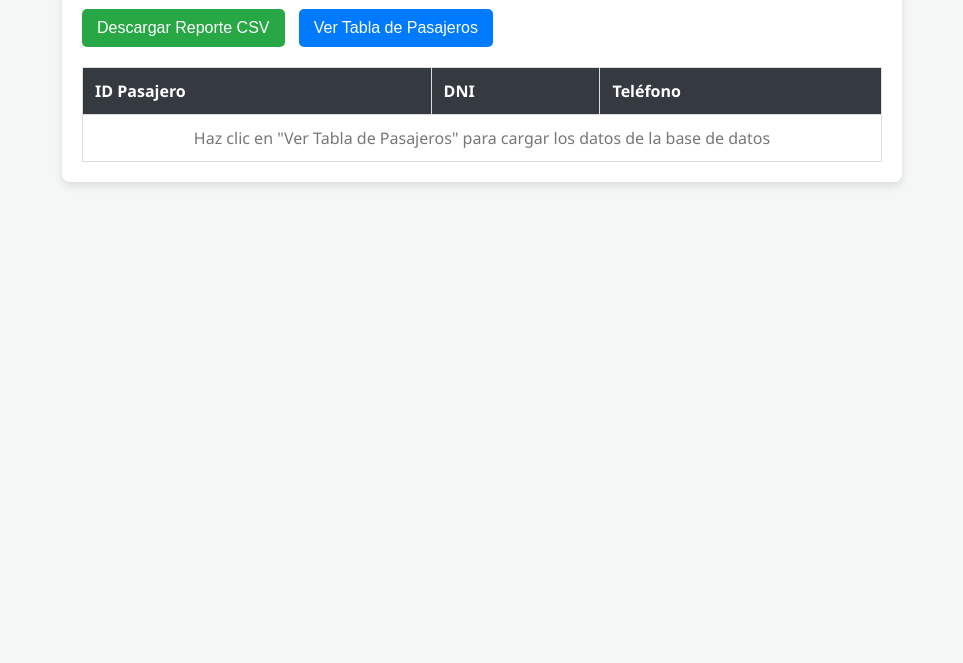
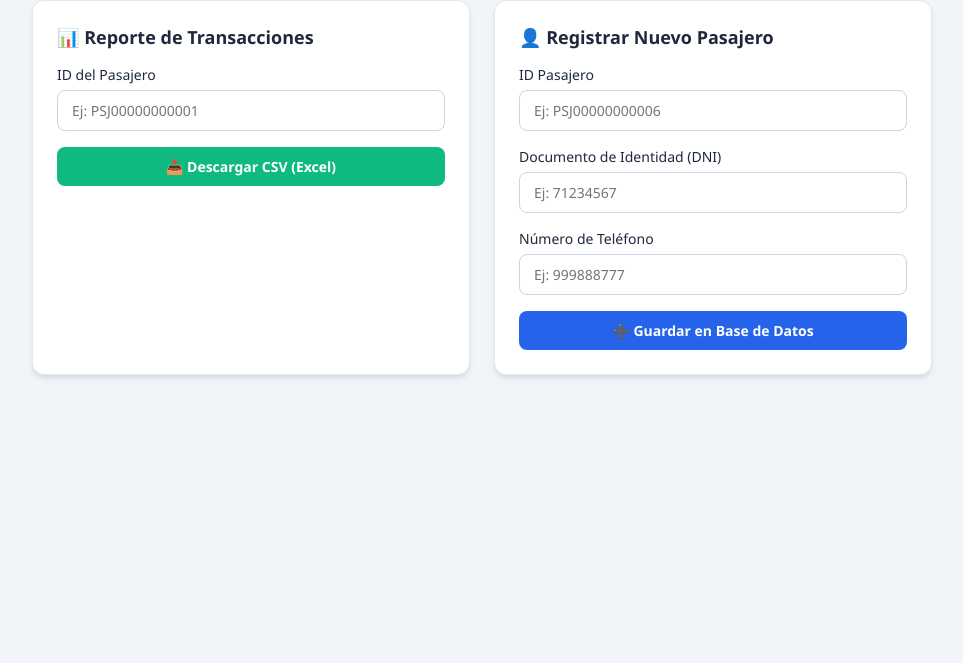
Before and after one commit to wiliams-Dante/course_database, a plain HTML site: page frontend/index.html in a window 1280 px wide. Shown: the part 137-800 px from the top of the page, without its empty margins (158-1121 px from the left). Drawn offline with Linux system fonts and the light colour scheme.

Commit message:
feat: cambio del frontend, pedir reporte por pasajero e implementacion de registrar un nuevo pasajero

```diff
--- a/frontend/index.html
+++ b/frontend/index.html
@@ -5,99 +5,115 @@
     <meta name="viewport" content="width=device-width, initial-scale=1.0">
     <title>Panel de Transporte - Entrega 1</title>
     <style>
-        body {
-            font-family: 'Segoe UI', Tahoma, Geneva, Verdana, sans-serif;
-            margin: 40px;
-            background-color: #f4f7f6;
+        :root {
+            --primary: #2563eb;
+            --primary-hover: #1d4ed8;
+            --success: #10b981;
+            --success-hover: #059669;
+            --bg-color: #f1f5f9;
+            --card-bg: #ffffff;
+            --text-main: #1e293b;
+            --text-muted: #64748b;
         }
-        .container {
-            max-width: 800px;
-            margin: 0 auto;
-            background: white;
-            padding: 20px;
-            border-radius: 8px;
-            box-shadow: 0 4px 8px rgba(0,0,0,0.1);
-        }
-        h1 { color: #333; }
-        .btn {
-            padding: 10px 15px;
-            border: none;
-            border-radius: 5px;
-            cursor: pointer;
-            color: white;
-            font-size: 16px;
-            margin-right: 10px;
-            transition: 0.3s;
-        }
-        .btn-csv { background-color: #28a745; }
-        .btn-csv:hover { background-color: #218838; }
-        .btn-load { background-color: #007bff; }
-        .btn-load:hover { background-color: #0069d9; }
-        table {
-            width: 100%;
-            border-collapse: collapse;
-            margin-top: 20px;
-        }
-        th, td {
-            border: 1px solid #ddd;
-            padding: 12px;
-            text-align: left;
-        }
-        th { background-color: #343a40; color: white; }
+        * { box-sizing: border-box; margin: 0; padding: 0; font-family: 'Segoe UI', system-ui, sans-serif; }
+
+        body { background-color: var(--bg-color); color: var(--text-main); display: flex; justify-content: center; padding: 40px 20px; }
+
+        .dashboard-container { max-width: 900px; width: 100%; display: grid; gap: 24px; }
+
+        .header { text-align: center; margin-bottom: 10px; }
+        .header h1 { font-size: 28px; color: var(--text-main); letter-spacing: -0.5px; }
+        .header p { color: var(--text-muted); font-size: 15px; margin-top: 5px; }
+
+        .card { background: var(--card-bg); border-radius: 12px; padding: 24px; box-shadow: 0 4px 6px -1px rgba(0, 0, 0, 0.1), 0 2px 4px -2px rgba(0, 0, 0, 0.05); border: 1px solid #e2e8f0; }
+        .card h3 { font-size: 18px; margin-bottom: 16px; color: var(--text-main); display: flex; align-items: center; gap: 8px; }
+
+        .form-group { margin-bottom: 16px; }
+        .form-group label { display: block; font-size: 14px; font-weight: 500; margin-bottom: 6px; color: var(--text-main); }
+        .form-control { width: 100%; padding: 10px 14px; border: 1px solid #cbd5e1; border-radius: 8px; font-size: 14px; transition: border-color 0.2s; outline: none; }
+        .form-control:focus { border-color: var(--primary); box-shadow: 0 0 0 3px rgba(37, 99, 235, 0.1); }
+
+        .btn { display: inline-flex; align-items: center; justify-content: center; padding: 10px 20px; font-size: 14px; font-weight: 600; border-radius: 8px; border: none; cursor: pointer; transition: all 0.2s; color: white; width: 100%; }
+        .btn-success { background-color: var(--success); }
+        .btn-success:hover { background-color: var(--success-hover); transform: translateY(-1px); }
+        .btn-primary { background-color: var(--primary); }
+        .btn-primary:hover { background-color: var(--primary-hover); transform: translateY(-1px); }
+
+        .grid-2 { display: grid; grid-template-columns: 1fr 1fr; gap: 24px; }
+
+        @media (max-width: 600px) { .grid-2 { grid-template-columns: 1fr; } }
     </style>
 </head>
 <body>
 
-    <div class="container">
-        <h1>Sistema de Transporte - Control de Base de Datos</h1>
+    <div class="dashboard-container">
+        <div class="header">
+            <h1>Sistema de Gestión de Transporte</h1>
+            <p>Panel de administración de base de datos</p>
+        </div>
 
-        <button class="btn btn-csv" onclick="descargarCSV()"> Descargar Reporte CSV</button>
-        <button class="btn btn-load" onclick="cargarPasajeros()"> Ver Tabla de Pasajeros</button>
+        <div class="grid-2">
+            <div class="card">
+                <h3>📊 Reporte de Transacciones</h3>
+                <div class="form-group">
+                    <label for="id_busqueda">ID del Pasajero</label>
+                    <input type="text" id="id_busqueda" class="form-control" placeholder="Ej: PSJ00000000001">
+                </div>
+                <button class="btn btn-success" onclick="descargarCSV()">📥 Descargar CSV (Excel)</button>
+            </div>
 
-        <table id="tabla">
-            <thead>
-                <tr>
-                    <th>ID Pasajero</th>
-                    <th>DNI</th>
-                    <th>Teléfono</th>
-                </tr>
-            </thead>
-            <tbody id="datos-body">
-                <tr>
-                    <td colspan="3" style="text-align: center; color: #777;">Haz clic en "Ver Tabla de Pasajeros" para cargar los datos de la base de datos</td>
-                </tr>
-            </tbody>
-        </table>
+            <div class="card">
+                <h3>👤 Registrar Nuevo Pasajero</h3>
+                <form id="formAgregar" onsubmit="agregarPasajero(event)">
+                    <div class="form-group">
+                        <label for="nuevo_id">ID Pasajero</label>
+                        <input type="text" id="nuevo_id" class="form-control" placeholder="Ej: PSJ00000000006" required>
+                    </div>
+                    <div class="form-group">
+                        <label for="nuevo_dni">Documento de Identidad (DNI)</label>
+                        <input type="text" id="nuevo_dni" class="form-control" placeholder="Ej: 71234567" required>
+                    </div>
+                    <div class="form-group">
+                        <label for="nuevo_telefono">Número de Teléfono</label>
+                        <input type="text" id="nuevo_telefono" class="form-control" placeholder="Ej: 999888777" required>
+                    </div>
+                    <button type="submit" class="btn btn-primary">➕ Guardar en Base de Datos</button>
+                </form>
+            </div>
+        </div>
     </div>
 
     <script>
-        // 1. Función para descargar el CSV llamando a la ruta del backend
         function descargarCSV() {
-            window.open('http://localhost:3000/api/transacciones/csv', '_blank');
+            const id = document.getElementById('id_busqueda').value;
+            if(!id) {
+                alert("⚠️ Por favor, ingresa el ID del pasajero primero.");
+                return;
+            }
+            window.open(`http://localhost:3000/api/transacciones/csv/${id}`, '_blank');
         }
 
-        // 2. Función para obtener los datos de Postgres y pintarlos en la tabla HTML
-        async function cargarPasajeros() {
+        async function agregarPasajero(event) {
+            event.preventDefault();
+            const id = document.getElementById('nuevo_id').value;
+            const dni = document.getElementById('nuevo_dni').value;
+            const telefono = document.getElementById('nuevo_telefono').value;
+
             try {
-                // Se conecta a tu servidor Node.js
-                const respuesta = await fetch('http://localhost:3000/api/pasajeros');
-                const pasajeros = await respuesta.json();
+                const respuesta = await fetch('http://localhost:3000/api/pasajeros', {
+                    method: 'POST',
+                    headers: { 'Content-Type': 'application/json' },
+                    body: JSON.stringify({ id, dni, telefono })
+                });
 
-                const tbody = document.getElementById('datos-body');
-                tbody.innerHTML = ''; // Limpiar el mensaje inicial
-
-                // Recorrer los datos e inyectarlos en la tabla
-                pasajeros.forEach(p => {
-                    const fila = document.createElement('tr');
-                    fila.innerHTML = `
-                        <td>${p.pasajero_id}</td>
-                        <td>${p.dni_pasajero}</td>
-                        <td>${p.telefono_pasajero}</td>
-                    `;
-                    tbody.appendChild(fila);
-                });
+                if (respuesta.ok) {
+                    alert("✅ ¡Pasajero guardado exitosamente en la base de datos!");
+                    document.getElementById('formAgregar').reset();
+                } else {
+                    alert("❌ Error: Verifica que el ID o DNI no estén repetidos.");
+                }
             } catch (error) {
-                alert('🚨 Error: No se pudo conectar al backend. ¿Aseguraste que node index.js esté corriendo?');
+                alert("🚨 Error conectando con el servidor. ¿Está encendido el backend?");
                 console.error(error);
             }
         }
```
